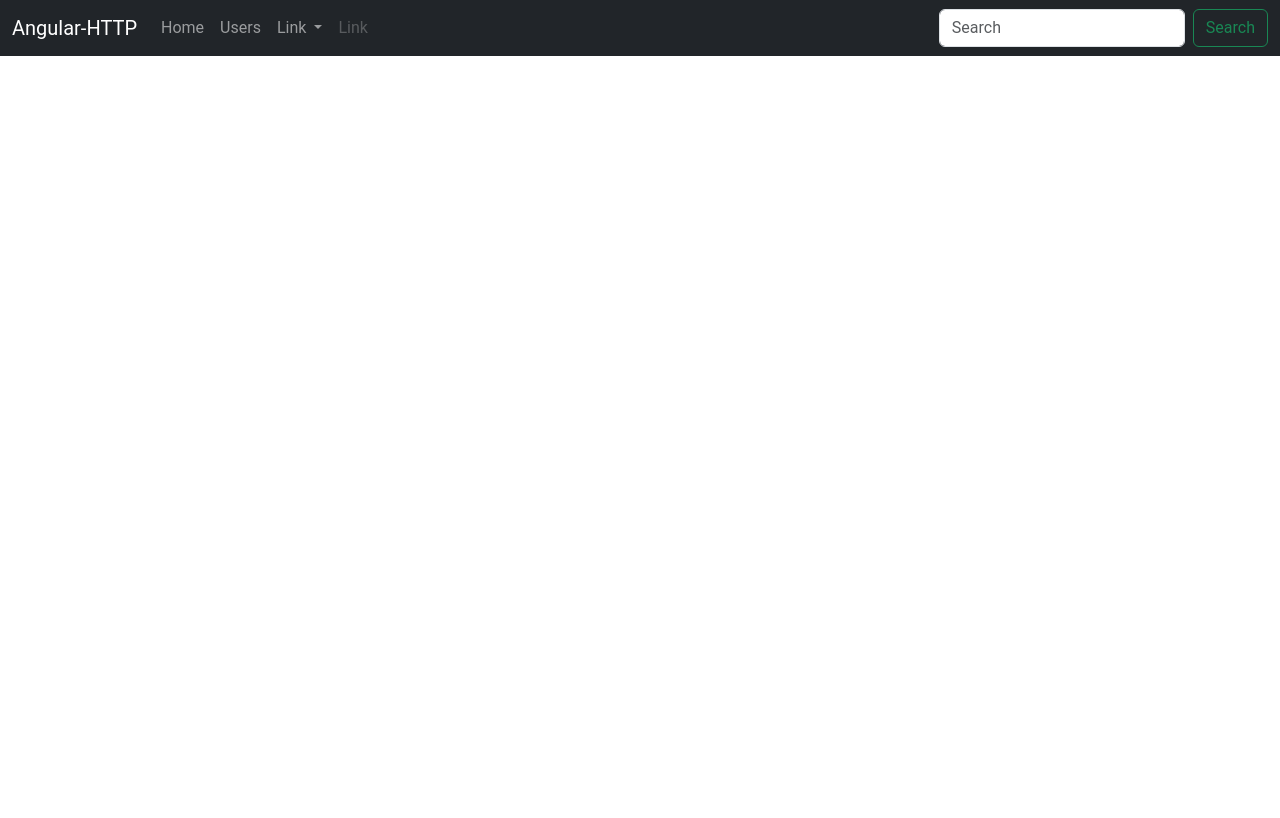
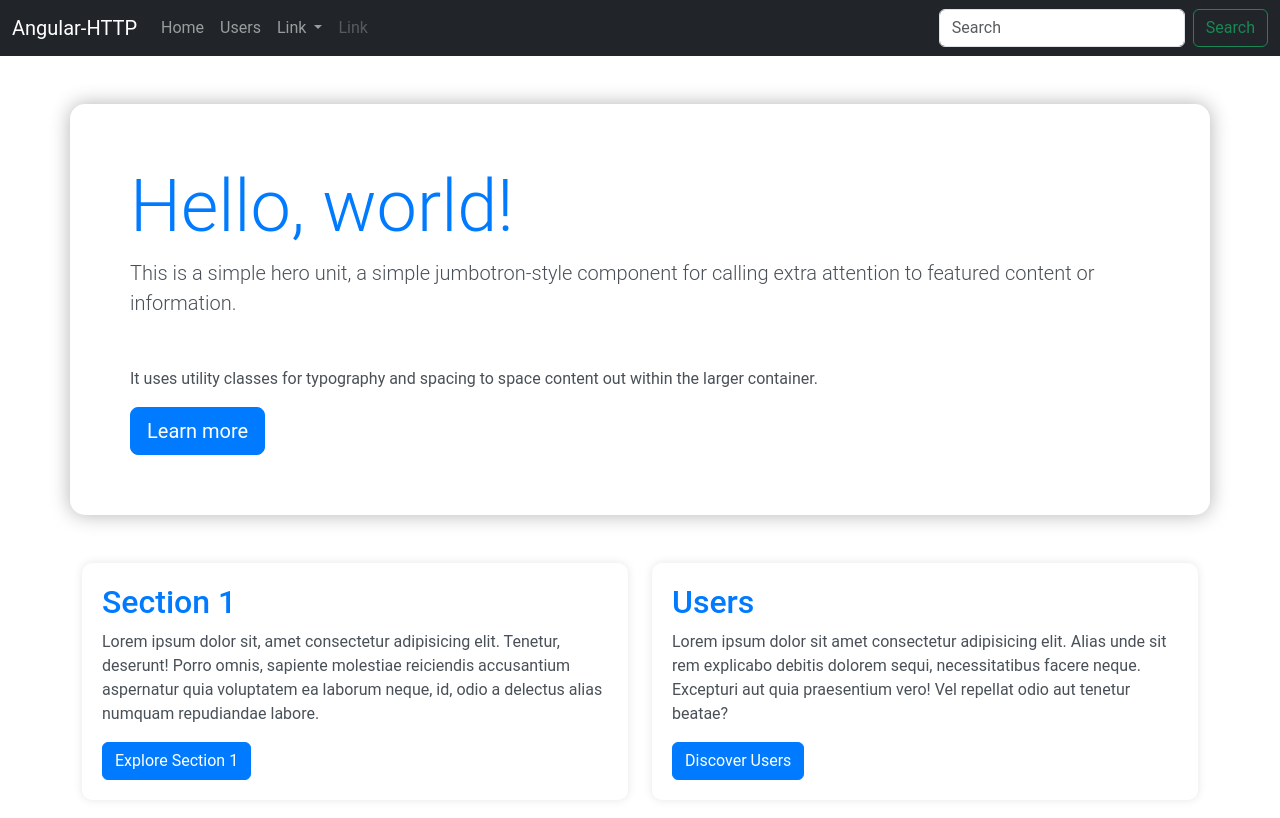
Before and after one commit to Momen-Alshouha/angular-http-api, an Angular app: page / in a window 1280 px wide. Built offline with nearby package versions, Linux system fonts and the light colour scheme.

Commit message:
home component generated and styling enhancments

```diff
--- a/src/app/app-routing.module.ts
+++ b/src/app/app-routing.module.ts
@@ -2,14 +2,16 @@ import { NgModule } from '@angular/core';
 import { RouterModule, Routes } from '@angular/router';
 import { UserDetailsComponent } from './user-details/user-details.component';
 import { UserComponent } from './user/user.component';
+import { HomeComponent } from './home/home.component';
 
 const routes: Routes = [
+  { path: '', component: HomeComponent },
   { path: 'users/:id', component: UserDetailsComponent },
   { path: 'users', component: UserComponent },
 ];
 
 @NgModule({
   imports: [RouterModule.forRoot(routes)],
-  exports: [RouterModule]
+  exports: [RouterModule],
 })
-export class AppRoutingModule { }
+export class AppRoutingModule {}
--- a/src/app/app.module.ts
+++ b/src/app/app.module.ts
@@ -8,6 +8,7 @@ import { UserComponent } from './user/user.component';
 import { UserCardComponent } from './user-card/user-card.component';
 import { UserDetailsComponent } from './user-details/user-details.component';
 import { NavbarComponent } from './navbar/navbar.component';
+import { HomeComponent } from './home/home.component';
 
 @NgModule({
   declarations: [
@@ -15,7 +16,8 @@ import { NavbarComponent } from './navbar/navbar.component';
     UserComponent,
     UserCardComponent,
     UserDetailsComponent,
-    NavbarComponent
+    NavbarComponent,
+    HomeComponent
   ],
   imports: [
     BrowserModule,
--- /dev/null
+++ b/src/app/home/home.component.html
@@ -0,0 +1,33 @@
+<div class="jumbotron container mt-5">
+  <h1 class="display-2">Hello, world!</h1>
+  <p class="lead">
+    This is a simple hero unit, a simple jumbotron-style component for calling
+    extra attention to featured content or information.
+  </p>
+  <hr class="my-4" />
+  <p>
+    It uses utility classes for typography and spacing to space content out
+    within the larger container.
+  </p>
+  <a class="btn btn-primary btn-lg" href="#" role="button">Learn more</a>
+</div>
+
+<div class="container mt-5">
+    <div class="row">
+      <div class="col-md-6">
+        <div class="section">
+          <h2>Section 1</h2>
+          <p>Lorem ipsum dolor sit, amet consectetur adipisicing elit. Tenetur, deserunt! Porro omnis, sapiente molestiae reiciendis accusantium aspernatur quia voluptatem ea laborum neque, id, odio a delectus alias numquam repudiandae labore.</p>
+          <a class="btn btn-primary">Explore Section 1</a>
+        </div>
+      </div>
+
+      <div class="col-md-6">
+        <div class="section">
+          <h2>Users</h2>
+          <p>Lorem ipsum dolor sit amet consectetur adipisicing elit. Alias unde sit rem explicabo debitis dolorem sequi, necessitatibus facere neque. Excepturi aut quia praesentium vero! Vel repellat odio aut tenetur beatae?</p>
+          <a [routerLink]="['/users']" class="btn btn-primary">Discover Users</a>
+        </div>
+      </div>
+    </div>
+  </div>
--- /dev/null
+++ b/src/app/home/home.component.scss
@@ -0,0 +1,66 @@
+body {
+    background-color: #f8f9fa;
+  }
+
+  .section {
+    background-color: #ffffff;
+    padding: 20px;
+    border-radius: 10px;
+    box-shadow: 0 0 10px rgba(0, 0, 0, 0.1);
+  }
+
+  h2 {
+    color: #007bff;
+  }
+
+  p {
+    color: #495057;
+  }
+
+  .btn-primary {
+    background-color: #007bff;
+    border-color: #007bff;
+  }
+
+  .btn-primary:hover {
+    background-color: #0056b3;
+    border-color: #0056b3;
+  }
+
+  body {
+    background-color: #f8f9fa;
+  }
+
+  .jumbotron {
+
+    color: #ffffff;
+    padding: 60px;
+    border-radius: 15px;
+    box-shadow: 0 0 20px rgba(0, 0, 0, 0.3);
+  }
+
+  .section {
+    background-color: #ffffff;
+    padding: 20px;
+    border-radius: 10px;
+    box-shadow: 0 0 10px rgba(0, 0, 0, 0.1);
+    margin-bottom: 20px;
+  }
+
+  h1, h2 {
+    color: #007bff;
+  }
+
+  p {
+    color: #495057;
+  }
+
+  .btn-primary {
+    background-color: #007bff;
+    border-color: #007bff;
+  }
+
+  .btn-primary:hover {
+    background-color: #0056b3;
+    border-color: #0056b3;
+  }
--- a/src/app/navbar/navbar.component.html
+++ b/src/app/navbar/navbar.component.html
@@ -1,6 +1,6 @@
 <nav class="navbar navbar-expand-lg navbar-dark bg-dark bg-light">
     <div class="container-fluid">
-      <a class="navbar-brand" href="#">Angular-HTTP</a>
+      <a class="navbar-brand" [routerLink]="['/']">Angular-HTTP</a>
       <button class="navbar-toggler" type="button" data-bs-toggle="collapse" data-bs-target="#navbarScroll" aria-controls="navbarScroll" aria-expanded="false" aria-label="Toggle navigation">
         <span class="navbar-toggler-icon"></span>
       </button>
```
Also changed, not shown: src/app/home/home.component.ts (added, +10 -0 lines), 1 other file (tests, documents, lock files or other folders).
